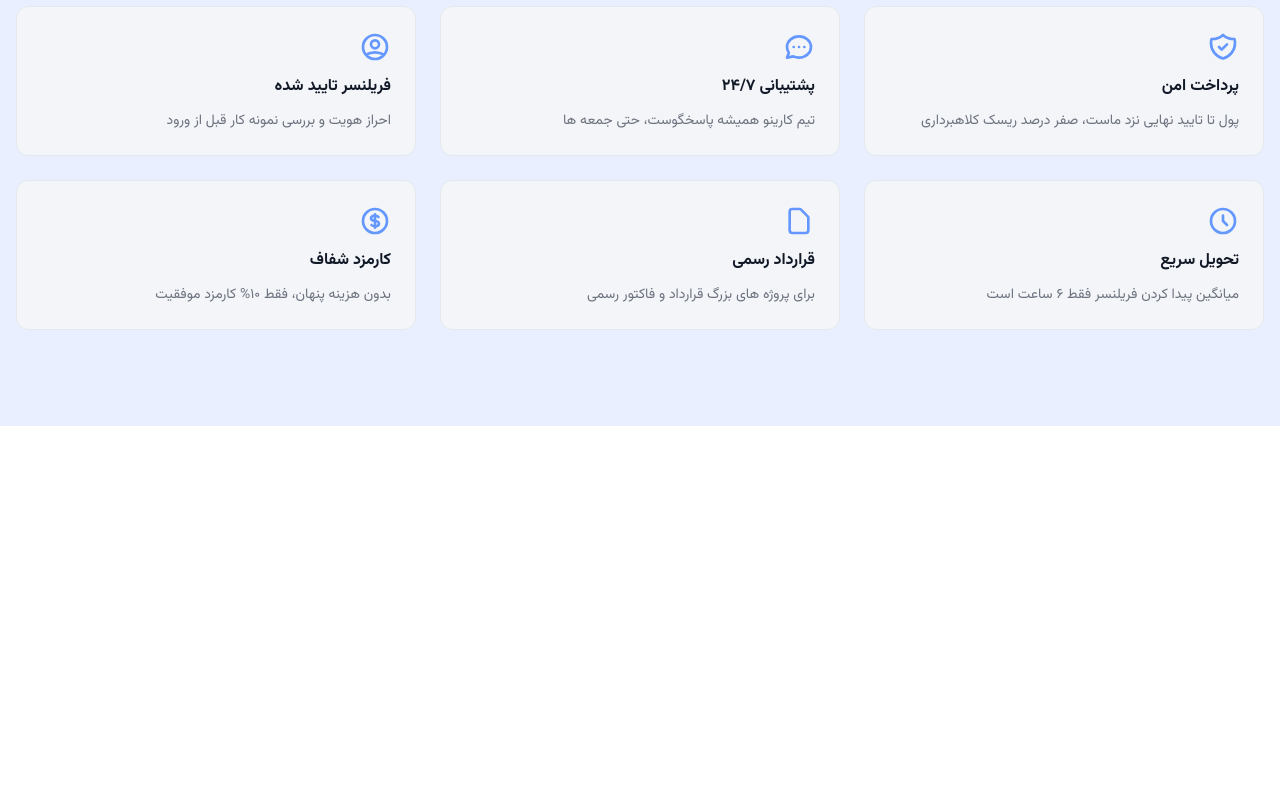
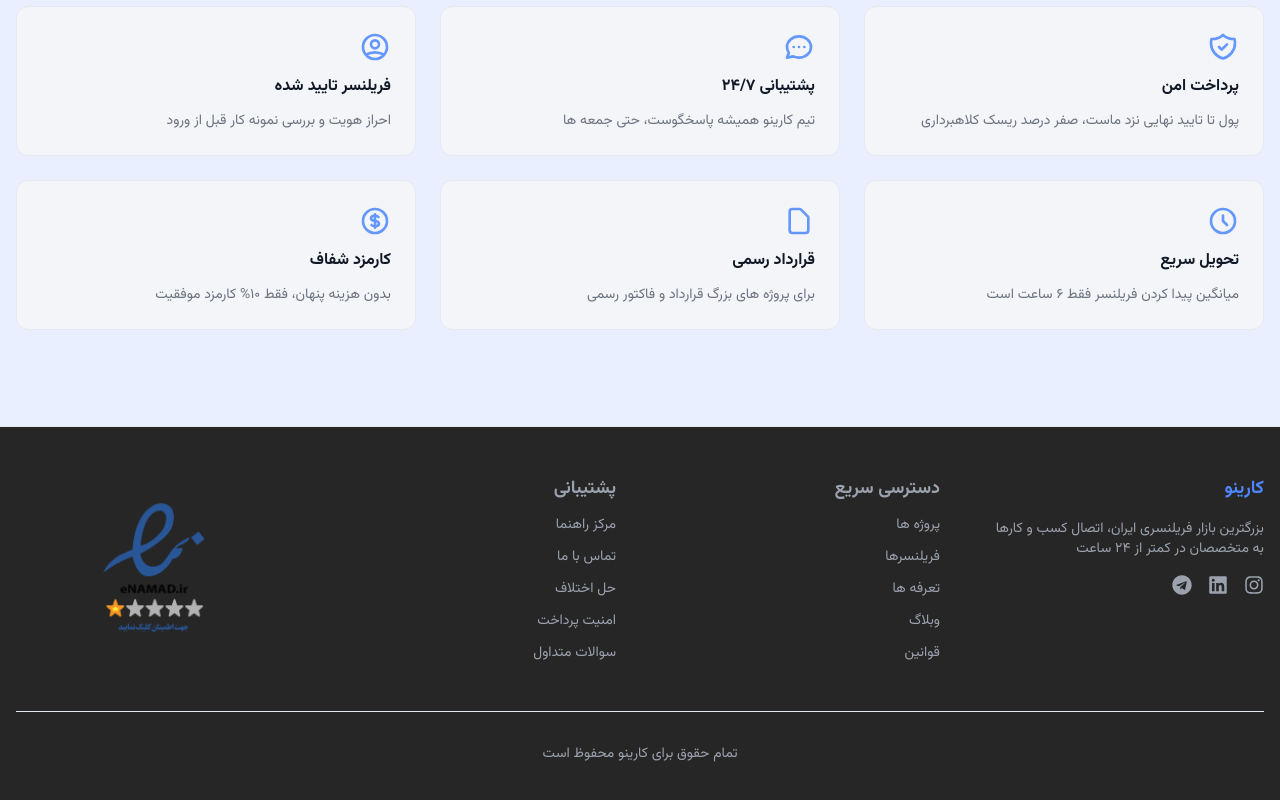
Before and after one commit to amirrezaeiiii/karino, a React (Vite) app: page / in a window 1280 px wide. Shown: the part 1632-2432 px from the top of the page. Before the commit the page ends 2058 px from the top, so only its background shows below. Built offline with nearby package versions, Linux system fonts and the light colour scheme; no server answers.

Commit message:
add footer in home page

```diff
--- a/src/ui/Footer.jsx
+++ b/src/ui/Footer.jsx
@@ -1,9 +1,97 @@
-import React from 'react'
+import { FaInstagram, FaLinkedin, FaTelegram } from "react-icons/fa";
+import { Link } from "react-router-dom";
+
+const quickLinks = ["پروژه ها", "فریلنسرها", "تعرفه ها", "وبلاگ", "قوانین"];
+const supportLinks = [
+  "مرکز راهنما",
+  "تماس با ما",
+  "حل اختلاف",
+  "امنیت پرداخت",
+  "سوالات متداول",
+];
 
 function Footer() {
   return (
-    <div>Footer</div>
-  )
+    <footer className="bg-black/85 border-t border-secondary-200 mt-auto">
+      <div className="container xl:max-w-7xl mx-auto px-4 py-12">
+        <div className="grid grid-cols-1 md:grid-cols-4 gap-8 md:gap-12">
+          <div className="space-y-4">
+            <h3 className="text-lg font-bold text-primary-700">کارینو</h3>
+            <p className="text-secondary-400 text-sm">بزرگترین بازار فریلنسری ایران، اتصال کسب و کارها به متخصصان در کمتر از ۲۴ ساعت</p>
+            <div className="flex gap-4">
+              <a
+                href="https://instagram.com"
+                target="_blank"
+                rel="noopener noreferrer"
+                className="text-secondary-400 hover:text-primary-600 transition-colors"
+              >
+                <FaInstagram className="w-5 h-5" />
+              </a>
+
+              <a
+                href="https://linkedin.com"
+                target="_blank"
+                rel="noopener noreferrer"
+                className="text-secondary-400 hover:text-primary-600 transition-colors"
+              >
+                <FaLinkedin className="w-5 h-5" />
+              </a>
+              <a
+                href="https://t.me"
+                target="_blank"
+                rel="noopener noreferrer"
+                className="text-secondary-400 hover:text-primary-600 transition-colors"
+              >
+                <FaTelegram className="w-5 h-5" />
+              </a>
+            </div>
+          </div>
+
+          <div className="space-y-3">
+            <h3 className="text-lg font-bold text-secondary-400">
+              دسترسی سریع
+            </h3>
+            {quickLinks.map((link) => (
+              <Link
+                key={link}
+                to="#"
+                className="text-secondary-400 text-sm block hover:text-primary-600 transition-colors"
+              >
+                {link}
+              </Link>
+            ))}
+          </div>
+
+          <div className="space-y-3">
+            <h3 className="text-lg font-bold text-secondary-400">پشتیبانی</h3>
+            {supportLinks.map((link) => (
+              <Link
+                key={link}
+                to="#"
+                className="text-secondary-400 text-sm block hover:text-primary-600 transition-colors"
+              >
+                {link}
+              </Link>
+            ))}
+          </div>
+
+          <div className="flex flex-col items-center justify-center">
+            <img
+              src="/ENAMADpng.parspng.com_.png"
+              alt="enamad"
+              className="max-w-full h-auto w-32"
+            />
+          </div>
+        </div>
+
+        <div className="mt-12 pt-8 border-t border-secondary-200">
+          <p className="text-secondary-400 text-sm text-center">
+            تمام حقوق برای کارینو محفوظ است
+          </p>
+        </div>
+      </div>
+    </footer>
+  );
 }
 
-export default Footer
+export default Footer;
--- a/src/ui/MainLayout.jsx
+++ b/src/ui/MainLayout.jsx
@@ -1,5 +1,6 @@
 import { Outlet } from "react-router-dom";
 import Navbar from "./Navbar";
+import Footer from "./Footer";
 
 function MainLayout() {
   return (
@@ -8,6 +9,7 @@ function MainLayout() {
       <main className="min-h-screen px-4 bg-primary-900/10">
         <Outlet />
       </main>
+      <Footer/>
     </>
   );
 }
```
Also changed, not shown: public/ENAMADpng.parspng.com_.png (added).
